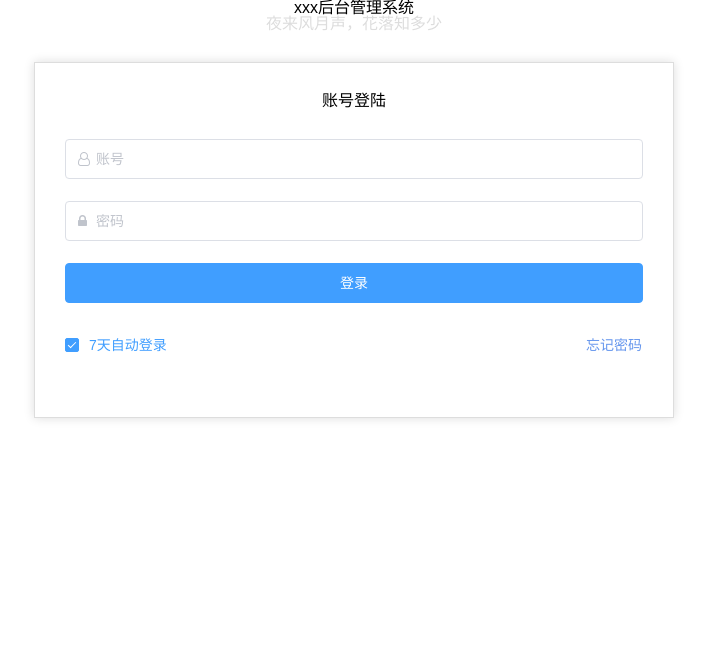
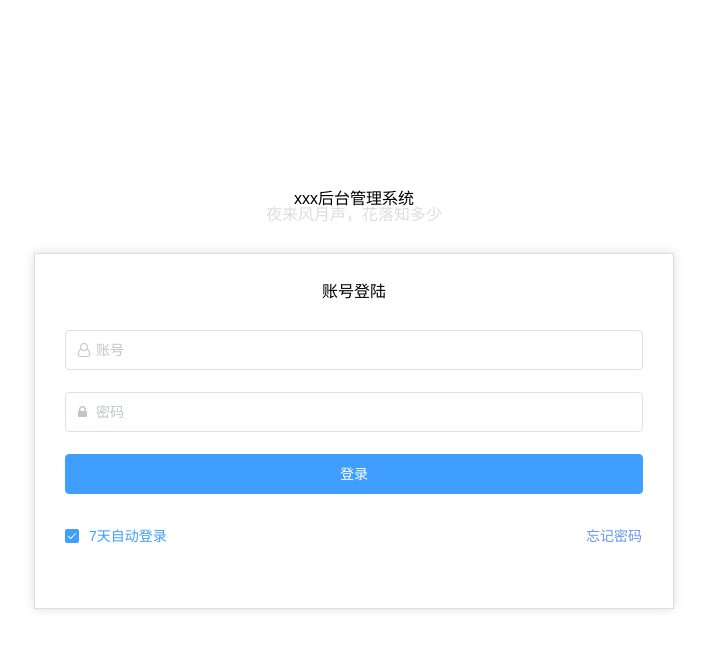
Before and after one commit to Longyaoming/questionManage, a Vue app: page /login in a window 1280 px wide. Shown: the top 650 px of the page, without its empty margins (286-993 px from the left). Built offline with nearby package versions, Linux system fonts and the light colour scheme.

Commit message:
登录页面样式

```diff
--- a/src/App.vue
+++ b/src/App.vue
@@ -23,5 +23,8 @@ html,body {
 .app{
   width:100%;
   height:100%;
+  display: flex;
+  align-items: center;
+  justify-content: center;
 }
 </style>
--- a/src/views/Login/Login.vue
+++ b/src/views/Login/Login.vue
@@ -74,6 +74,9 @@ export default class Login extends Vue{
 .login{
     width:100%;
     height:100%;
+    display: flex;
+    justify-content: center;
+    align-items: center;
 }
 .title{
     text-align: center;
```
